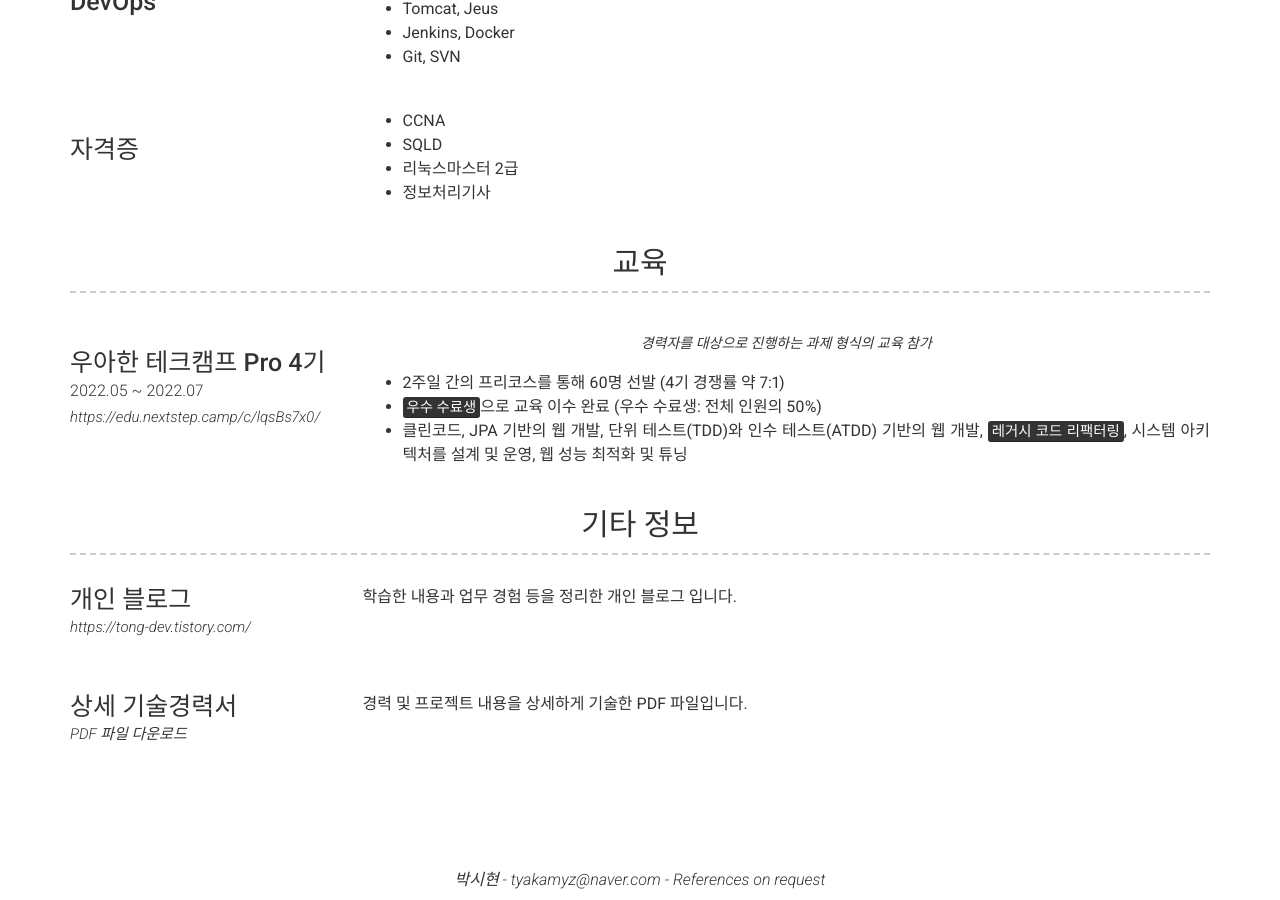
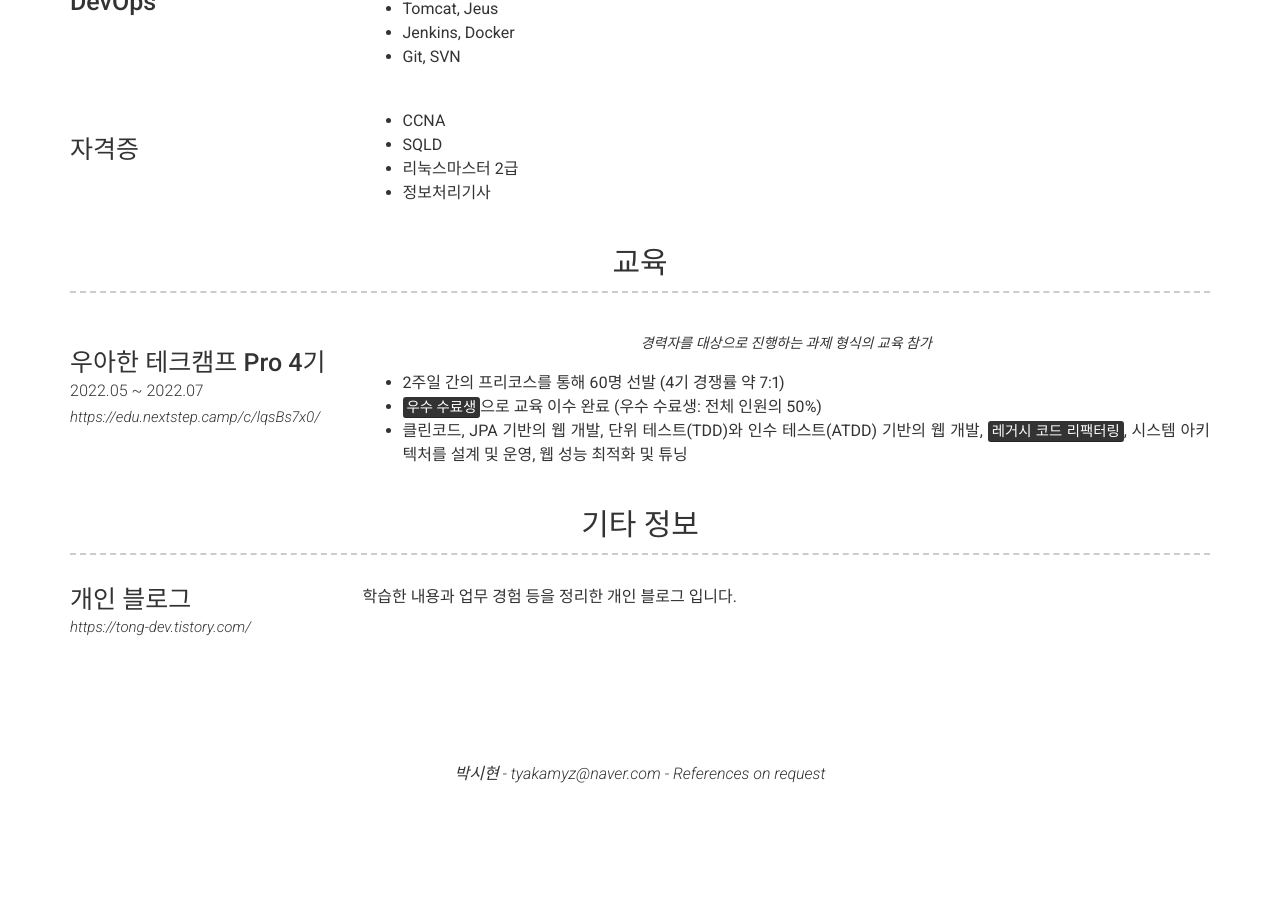
Before and after one commit to tyakamyz/tyakamyz.github.io, a Jekyll site: the page built from index.md, in a window 1280 px wide and 900 px high, scrolled down 2202 px. Built offline with Jekyll 4.4.1, drawn with Linux system fonts in a browser that asks for light colours; nearby versions of some CDN libraries; after the commit the page ends 2995 px from its top, so only the background shows below that; part of the change alters nothing that is shown.

Commit message:
fix: 상세 경력이력서 주석 처리

```diff
--- a/_config.yml
+++ b/_config.yml
@@ -190,12 +190,12 @@ content:
         link: https://tong-dev.tistory.com/
         description: | # this will include new lines to allow paragraphs
           학습한 내용과 업무 경험 등을 정리한 개인 블로그 입니다.
-      - layout: left
-        title: 상세 기술경력서
-        link: https://github.com/tyakamyz/tyakamyz.github.io/raw/main/file/SiHyun_Career_Description.pdf
-        link_text: PDF 파일 다운로드
-        description: | # this will include new lines to allow paragraphs
-          경력 및 프로젝트 내용을 상세하게 기술한 PDF 파일입니다.
+#     - layout: left
+#       title: 상세 기술경력서
+#       link: https://github.com/tyakamyz/tyakamyz.github.io/raw/main/file/SiHyun_Career_Description.pdf
+#       link_text: PDF 파일 다운로드
+#       description: | # this will include new lines to allow paragraphs
+#         경력 및 프로젝트 내용을 상세하게 기술한 PDF 파일입니다.
 
 # Footer
 footer_show_references: true
```
